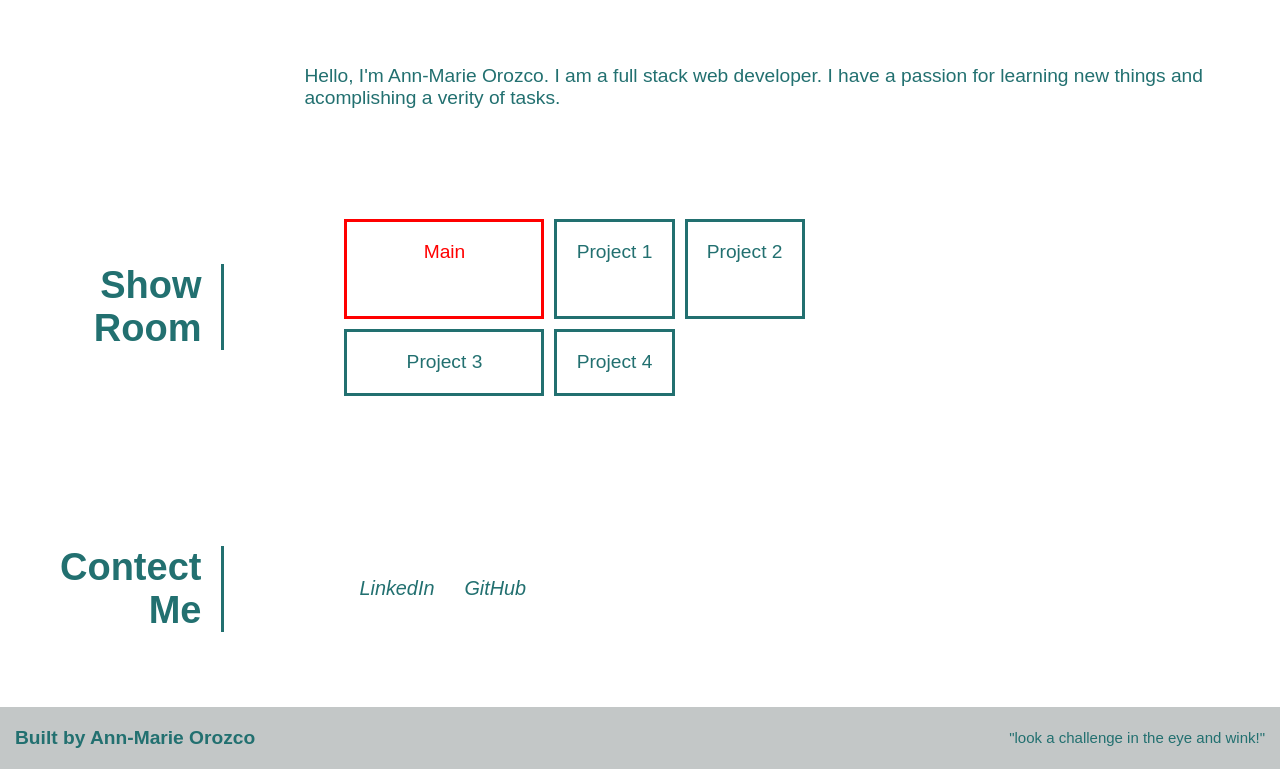
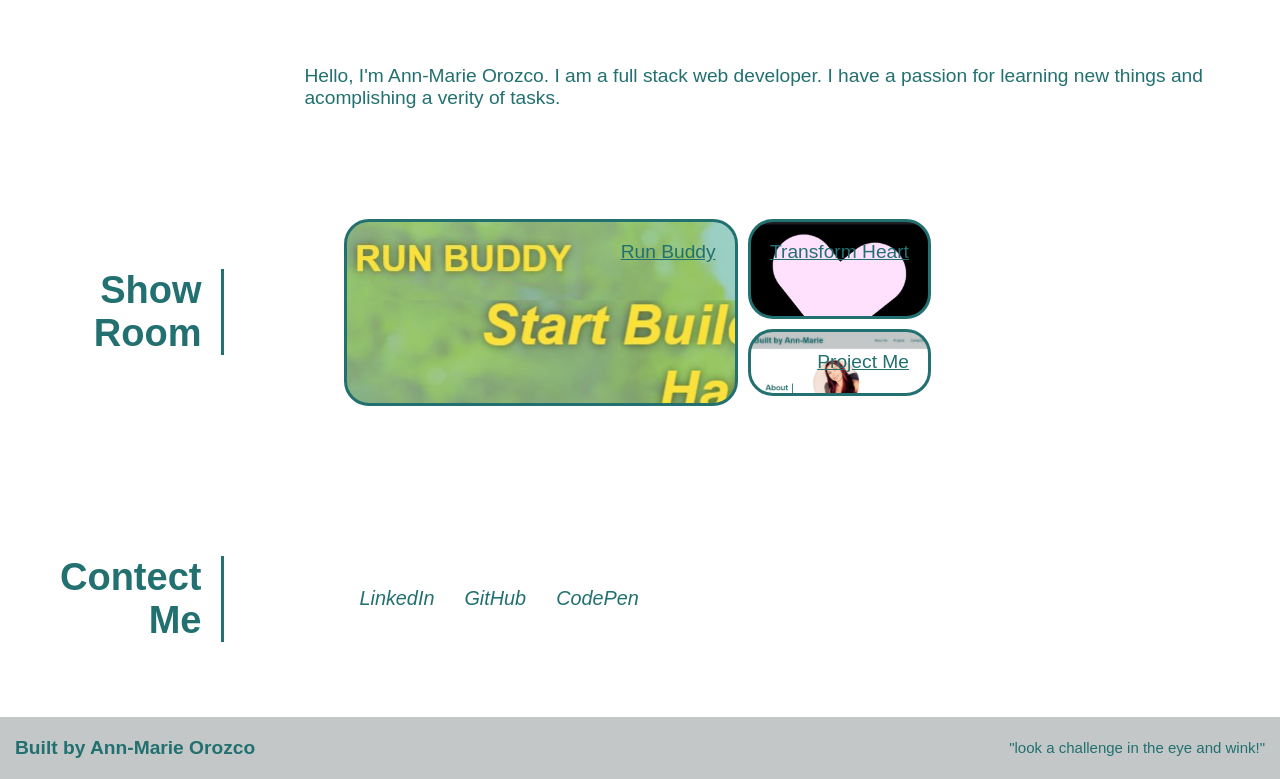
Before and after one commit to ann760/MyPortfolio, a plain HTML site: page index.html in a window 1280 px wide. Shown: the part 505-1284 px from the top of the page. Drawn offline with Linux system fonts and the light colour scheme.

Commit message:
add aesthetics css

```diff
--- a/assets/css/style.css
+++ b/assets/css/style.css
@@ -41,7 +41,14 @@ body {
     display: flex;
     justify-content: space-between;
     flex-wrap: wrap;
+    position: sticky;
+    position: -webkit-sticky;
+    top: 0;
   }
+
+#header h1 {
+    text-shadow: 0 0 10px rgba(10, 81, 92, 0.473);
+}
 
 #header a {
     text-decoration: none;
@@ -64,7 +71,15 @@ body {
     padding: 10px 15px;
     font-weight: lighter;
     font-size: 1.55vw;
+    text-shadow: 0 0 10px rgba(10, 81, 92, 0.473);
   }
+
+#header nav ul li a:hover {
+    color: #3a1b42;
+    border-radius: 15px;
+    text-shadow: none;
+  }
+
 /* end <header> */
 
 /* apply styles */
@@ -77,6 +92,7 @@ body {
 img{
     width: 40%;
     height: 40%;
+    border-radius: 180px;
 }
 
 section {
@@ -157,13 +173,42 @@ section {
     color: #227070;
     align-items: center;
     justify-content: space-between;
-    text-align: center;
+    text-align: right;
+    text-size-adjust: 2;
+    border-radius: 25px;
   }
 
-.project-grid-item.main {
-    grid-column: 1/2;
-    grid-row: 1/2;
-    color:  red;
+  .project-grid-item a {
+    color: #227070;
+}
+
+.project-grid-item.p-one {
+    grid-column: 1/3;
+    grid-row: 1/4;
+    background-image: url("../images/runbuddy.jpg");
+    background-position: 80;
+    color: #227070;
+}
+
+.project-grid-item.p-one:hover {
+    background: #fce138;
+    color: #024e76;
+
+    text-shadow: none;
+  }
+
+  .project-grid-item.p-two {
+    background-image: url("../images/heart1.jpg");
+    background-size: cover;
+    background-position: 80;
+    color: #227070;
+}
+
+.project-grid-item.p-three {
+    background-image: url("../images/portfolio.jpg");
+    background-size: cover;
+    background-position: 80;
+    color: #227070;
 }
 
 /* end projects */
--- a/index.html
+++ b/index.html
@@ -64,24 +64,16 @@
                 <div class="project-grid-wrapper">
                   <div class="project-grid-container">
 
-                    <div class="project-grid-item main">
-                      Main
+                    <div class="project-grid-item p-one">
+                      <a href=https://ann760.github.io/run-buddy>Run Buddy</a>
                     </div>
 
-                    <div class="project-grid-item">
-                      Project 1
+                    <div class="project-grid-item p-two">
+                      <a href=https://codepen.io/ann760/details/vVWbVQ>Transform Heart</a>
                     </div>
 
-                    <div class="project-grid-item">
-                      Project 2
-                    </div>
-
-                    <div class="project-grid-item">
-                      Project 3
-                    </div>
-
-                    <div class="project-grid-item">
-                      Project 4
+                    <div class="project-grid-item p-three">
+                      <a href=https://ann760.github.io/run-buddy>Project Me</a>
                     </div>
 
                   </div> <!-- div project-grid-container -->
@@ -108,6 +100,9 @@
                         <li>
                           <a href="https://github.com/ann760">GitHub </a>
                         </li>
+                        <li>
+                          <a href="https://codepen.io/ann760">CodePen </a>
+                        </li>
                       </ul>
                     </address>
                   </section>
```
Also changed, not shown: assets/images/heart1.jpg (added), assets/images/portfolio.jpg (added), assets/images/runbuddy.jpg (added), 1 other file.
